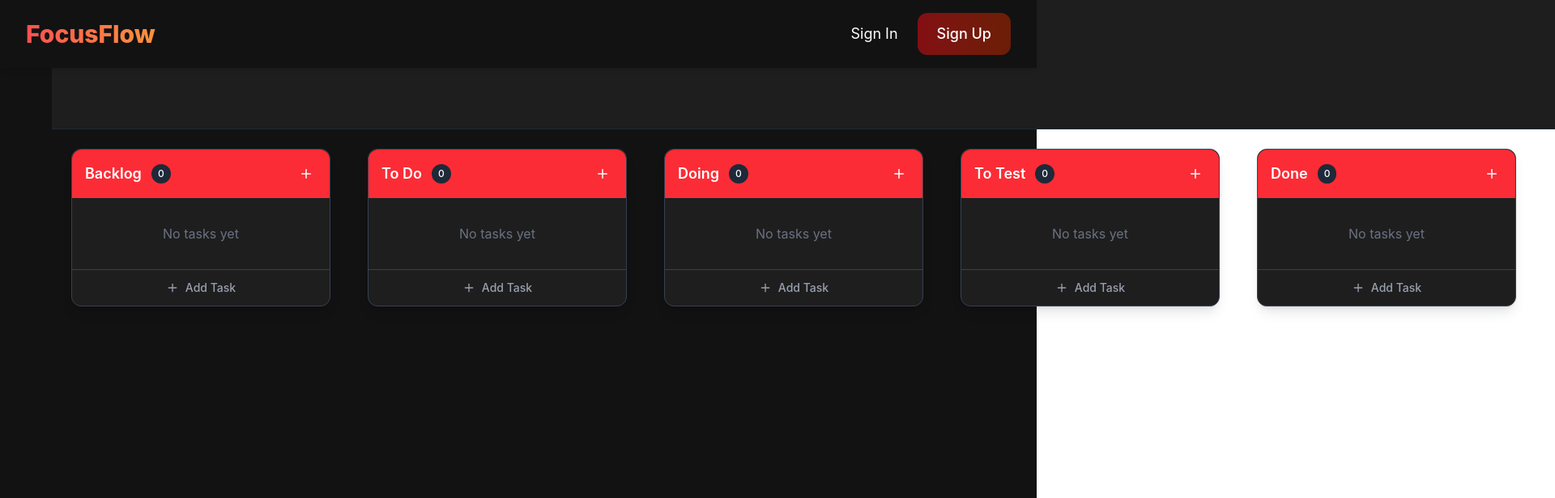
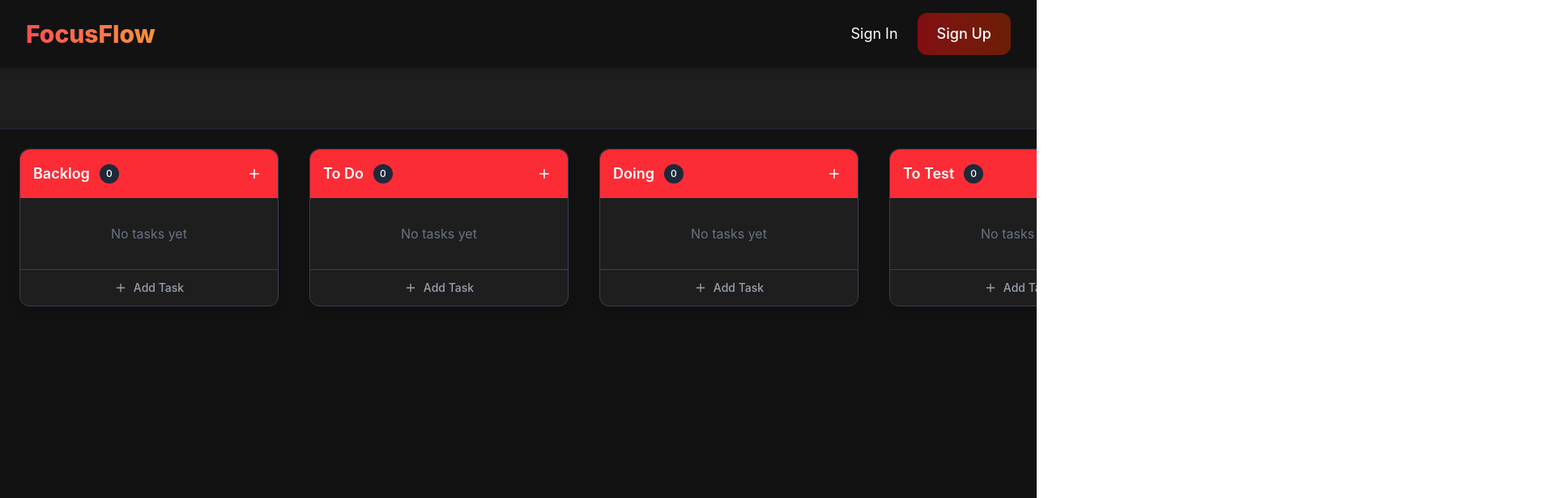
Before and after one commit to JihedSaad001/FocusFlow, a React (Vite) app in the folder User/Focusflow/: page /kanban in a window 1280 px wide. Shown: the top 616 px of the page at 81% size, 1920 px wide, since content can reach past the window. Built offline with nearby package versions, Linux system fonts and the light colour scheme.

Commit message:
kanban fix white page attempt 2

```diff
--- a/User/Focusflow/src/components/KanbanBoard.tsx
+++ b/User/Focusflow/src/components/KanbanBoard.tsx
@@ -52,16 +52,11 @@ const KanbanBoard: React.FC = () => {
         if (!response.ok) throw new Error("Failed to fetch board");
         const data = await response.json();
         console.log("Fetched Kanban board:", data);
-        // If kanbanBoard is null or missing columns, fall back to initialBoard
-        if (data.kanbanBoard && Array.isArray(data.kanbanBoard.columns)) {
+        if (data.kanbanBoard && data.kanbanBoard.columns.length > 0) {
           setBoard(data.kanbanBoard);
-        } else {
-          console.warn("Kanban board data is invalid, using initial board");
-          setBoard(initialBoard);
         }
       } catch (error) {
         console.error("Error fetching Kanban board:", error);
-        setBoard(initialBoard); // Fallback to initialBoard on error
       }
     };
     fetchBoard();
@@ -113,9 +108,9 @@ const KanbanBoard: React.FC = () => {
     if (isActiveATask && isOverAColumn) {
       setBoard((board) => {
         const activeColumn = board.columns.find(
-          (col) => col?.id === active.data.current?.columnId
+          (col) => col.id === active.data.current?.columnId
         );
-        const overColumn = board.columns.find((col) => col?.id === over.id);
+        const overColumn = board.columns.find((col) => col.id === over.id);
 
         if (!activeColumn || !overColumn) return board;
 
@@ -124,13 +119,13 @@ const KanbanBoard: React.FC = () => {
         );
 
         const updatedColumns = board.columns.map((col) => {
-          if (col?.id === activeColumn.id) {
+          if (col.id === activeColumn.id) {
             return {
               ...col,
               tasks: col.tasks.filter((task) => task.id !== activeId),
             };
           }
-          if (col?.id === overColumn.id) {
+          if (col.id === overColumn.id) {
             const newTasks = [...col.tasks];
             newTasks.push(activeColumn.tasks[activeTaskIndex]);
             return { ...col, tasks: newTasks };
@@ -168,18 +163,16 @@ const KanbanBoard: React.FC = () => {
 
       setBoard((board) => {
         const activeColumnIndex = board.columns.findIndex(
-          (col) => col?.id === activeColumnId
+          (col) => col.id === activeColumnId
         );
         const overColumnIndex = board.columns.findIndex(
-          (col) => col?.id === overColumnId
+          (col) => col.id === overColumnId
         );
 
         if (activeColumnIndex === -1 || overColumnIndex === -1) return board;
 
         const activeColumn = board.columns[activeColumnIndex];
         const overColumn = board.columns[overColumnIndex];
-
-        if (!activeColumn || !overColumn) return board;
 
         const activeTaskIndex = activeColumn.tasks.findIndex(
           (task) => task.id === activeId
@@ -236,7 +229,7 @@ const KanbanBoard: React.FC = () => {
   const handleAddTask = (columnId: string, task: Task) => {
     setBoard((prevBoard) => {
       const newColumns = prevBoard.columns.map((col) =>
-        col?.id === columnId ? { ...col, tasks: [...col.tasks, task] } : col
+        col.id === columnId ? { ...col, tasks: [...col.tasks, task] } : col
       );
       const updatedBoard = { ...prevBoard, columns: newColumns };
       saveBoard(updatedBoard);
@@ -247,7 +240,7 @@ const KanbanBoard: React.FC = () => {
   const handleDeleteTask = (taskId: string, columnId: string) => {
     setBoard((prevBoard) => {
       const newColumns = prevBoard.columns.map((col) =>
-        col?.id === columnId
+        col.id === columnId
           ? { ...col, tasks: col.tasks.filter((task) => task.id !== taskId) }
           : col
       );
@@ -260,7 +253,7 @@ const KanbanBoard: React.FC = () => {
   const handleUpdateColumn = (columnId: string, title: string) => {
     setBoard((prevBoard) => {
       const newColumns = prevBoard.columns.map((col) =>
-        col?.id === columnId ? { ...col, title } : col
+        col.id === columnId ? { ...col, title } : col
       );
       const updatedBoard = { ...prevBoard, columns: newColumns };
       saveBoard(updatedBoard);
@@ -269,28 +262,18 @@ const KanbanBoard: React.FC = () => {
   };
 
   return (
-    <div className="flex h-screen w-full bg-[#121212]">
-      {/* Sidebar Space */}
-      <div className="w-16 flex-shrink-0" />
-
-      {/* Main Content */}
-      <div className="flex flex-col flex-1">
+    <div className="flex flex-col h-screen w-full bg-[#121212]  ">
       <Header />
-        <div className="flex-1 overflow-x-auto p-4 sm:p-5 md:p-6">
+      <div className="flex-1 overflow-x-auto p-6">
         <DndContext
           sensors={sensors}
           onDragStart={handleDragStart}
           onDragOver={handleDragOver}
           onDragEnd={handleDragEnd}
         >
-            <div className="flex flex-col sm:flex-row gap-2 sm:gap-3 md:gap-4 max-w-full mx-auto">
-              {board.columns && Array.isArray(board.columns) ? (
-                board.columns.map((column) =>
-                  column ? (
-                    <div
-                      key={column.id}
-                      className="w-full sm:w-[250px] md:w-[300px] lg:w-[350px] flex-shrink-0"
-                    >
+          <div className="flex gap-2 ">
+            {board.columns.map((column) => (
+              <div key={column.id} className="w-[350px] flex-shrink-0">
                 <Column
                   column={column}
                   onAddTask={handleAddTask}
@@ -298,13 +281,7 @@ const KanbanBoard: React.FC = () => {
                   onUpdateColumn={handleUpdateColumn}
                 />
               </div>
-                  ) : null
-                )
-              ) : (
-                <div className="text-gray-500 text-center py-4">
-                  No columns available
-                </div>
-              )}
+            ))}
           </div>
           <DragOverlay>
             {activeTask && (
@@ -318,7 +295,6 @@ const KanbanBoard: React.FC = () => {
         </DndContext>
       </div>
     </div>
-    </div>
   );
 };
 
```
Lines whose indentation alone changed are shown as unchanged.
